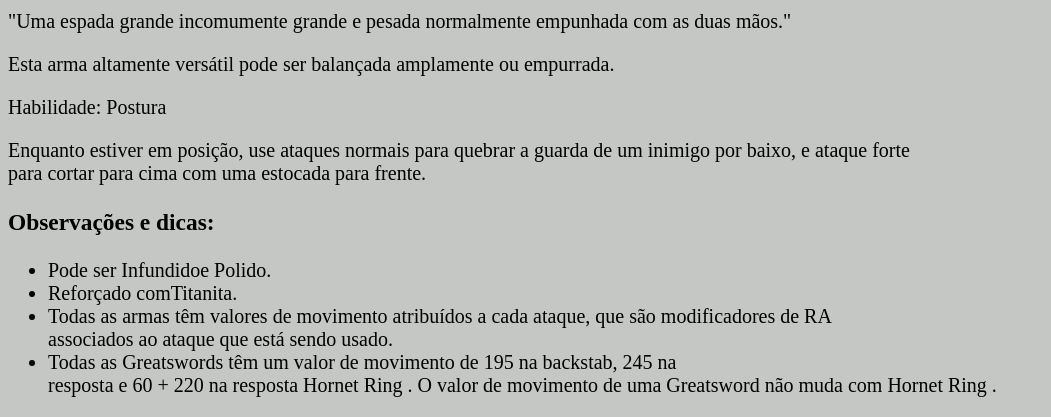
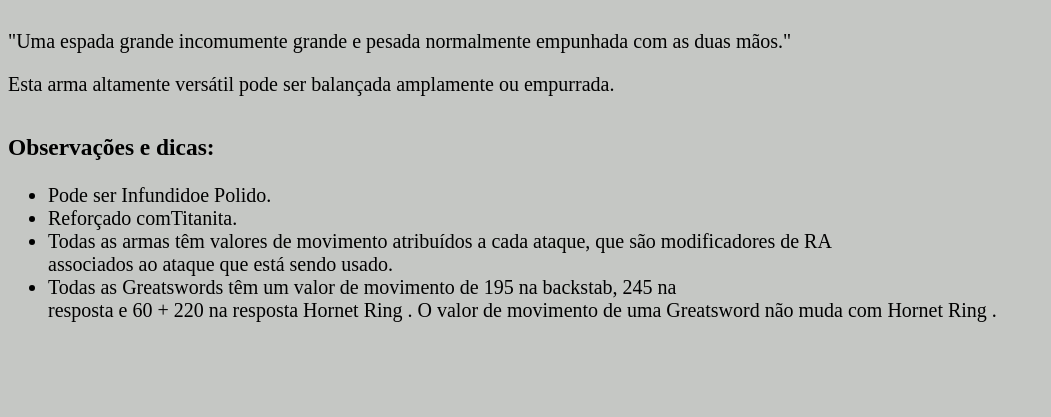
Before and after one commit to Leon-brum/Repositorio-exercicios-, a plain HTML site: page fundamentos/bloco-3-introducao-a-html-e-css/dia-3-html-css-seletores-e-posicionamento/index-css.html in a window 1280 px wide. Shown: the part 479-896 px from the top of the page, without its empty margins (0-1051 px from the left). After the commit the page ends 821 px from the top, so only its background shows below. Drawn offline with Linux system fonts and the light colour scheme.

Commit message:
mais melhorias

```diff
--- a/fundamentos/bloco-3-introducao-a-html-e-css/dia-3-html-css-seletores-e-posicionamento/index-css.html
+++ b/fundamentos/bloco-3-introducao-a-html-e-css/dia-3-html-css-seletores-e-posicionamento/index-css.html
@@ -12,10 +12,12 @@
     <h1>Claymore | Dark Souls 3</h1>
     <img src="https://darksouls3.wiki.fextralife.com/file/Dark-Souls-3/claymore.png" alt="imagem da espada">
     <h2>Claymore é uma arma de dark souls 3</h2>
-    <p>"Uma espada grande incomumente grande e pesada normalmente empunhada com as duas mãos."</p>
-    <p>Esta arma altamente versátil pode ser balançada amplamente ou empurrada.</p>
-    <p>Habilidade: Postura</p>
-    <p>Enquanto estiver em posição, use ataques normais para quebrar a guarda de um inimigo por baixo, e ataque forte <br> para cortar para cima com uma estocada para frente.</p>
+    <div class="p1">
+        <p>"Uma espada grande incomumente grande e pesada normalmente empunhada com as duas mãos."</p>
+        <p>Esta arma altamente versátil pode ser balançada amplamente ou empurrada.</p>
+        <p>Habilidade: Postura</p>
+        <p>Enquanto estiver em posição, use ataques normais para quebrar a guarda de um inimigo por baixo, e ataque forte <br> para cortar para cima com uma estocada para frente.</p>
+</div>
 <h3>Observações e dicas:</h3>
 <ul>
     <li>Pode ser Infundidoe Polido.</li>
--- a/fundamentos/bloco-3-introducao-a-html-e-css/dia-3-html-css-seletores-e-posicionamento/style.css
+++ b/fundamentos/bloco-3-introducao-a-html-e-css/dia-3-html-css-seletores-e-posicionamento/style.css
@@ -9,3 +9,9 @@ font-size: 20px;
 background-color: rgb(197, 199, 196);
 
 }
+.p1{
+width: 80%;
+height: 100px;
+overflow: auto;
+
+}
```
